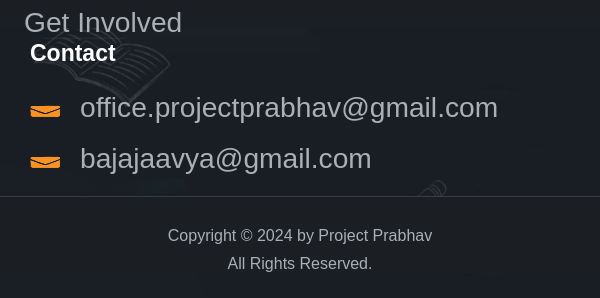
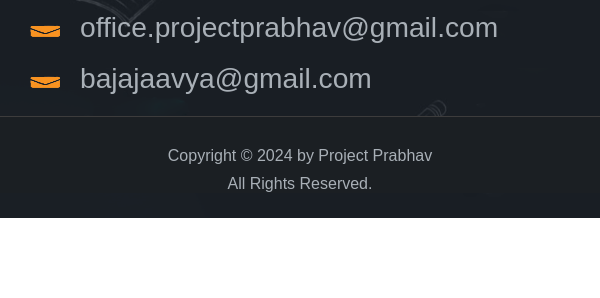
Before and after one commit to Project-Prabhav/Project-Prabhav, a plain HTML site: page Files/index.html in a window 600 px wide. Shown: the part 5991-6289 px from the top of the page. After the commit the page ends 6209 px from the top, so only its background shows below. Drawn offline with Linux system fonts and the light colour scheme.

Commit message:
Latest Commit

```diff
--- a/Files/style.css
+++ b/Files/style.css
@@ -370,6 +370,7 @@ nav .fa{
 }
 footer{
   width:100vw !important;
+  margin-top:0;
   overflow:hidden;
 }
 #back-to-top {
@@ -548,13 +549,12 @@ footer{
   }
 }
 @media (min-width: 320px) and (max-width: 749px) {
-  .footer{
+  footer, .footer{
     margin-top:0;
   }
   footer{
     height:104vh;
     width:100vw !important;
-    margin-top:10vh !important;
   }
   @media (min-width:380px){
     .header{
@@ -682,6 +682,9 @@ footer{
     #key-enablers-section{
       height:140vh !important;
       width:100vw !important;
+    }
+    #key-enablers-section .enabler-cards:last-child{
+      margin-bottom:5vh !important;
     }
   }
   .enabler-card{
```
